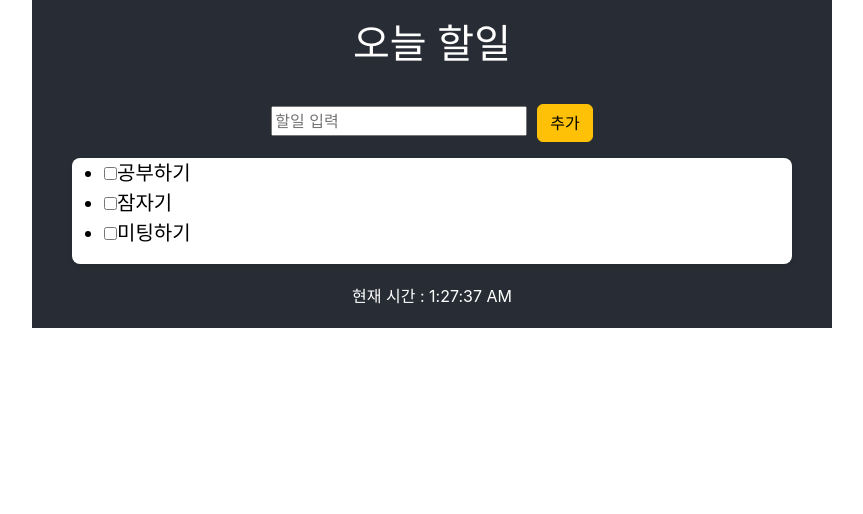
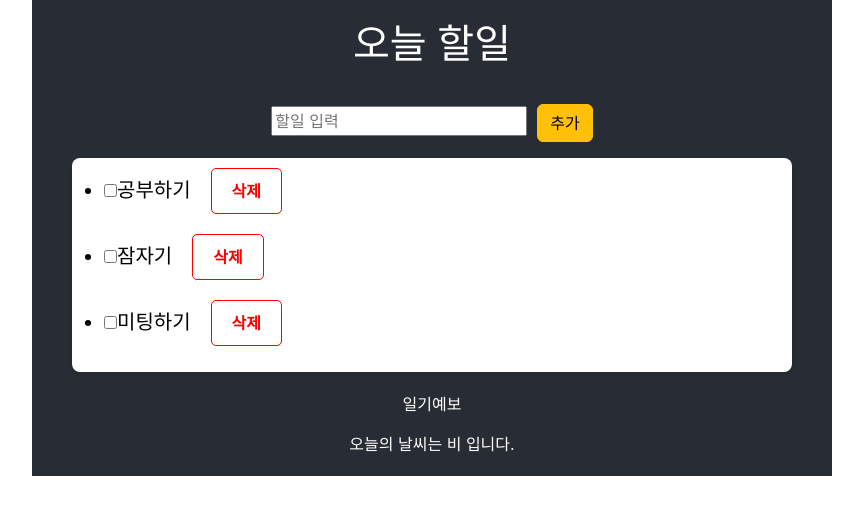
Before and after one commit to Kim-Hyunhee/todolist, a React (Create React App) app: page / in a window 1280 px wide. Shown: the top 514 px of the page, without its empty margins (208-1071 px from the left). Built offline with nearby package versions, Linux system fonts and the light colour scheme.

Commit message:
게시글 삭제, props 사용

```diff
--- a/src/App.css
+++ b/src/App.css
@@ -1,3 +1,15 @@
+.delbutton {
+  color: red;
+  background-color: white;
+  border: 1px solid red;
+  border-radius: 5px;
+  margin: 10px 20px;
+  padding: 10px 20px;
+  font-size: 16px;
+  font-weight: bold;
+  text-align: center;
+}
+
 .board {
   background-color: white;
   border-radius: 8px;
--- a/src/App.tsx
+++ b/src/App.tsx
@@ -3,13 +3,15 @@ import logo from "./logo.svg";
 import "./App.css";
 import TodoList from "./Todolist";
 import Clock from "./Timer";
+import MyWeather from "./MyWeather";
 
 function App() {
   let name = "리액트";
   return (
     <div className="container">
       <TodoList></TodoList>
-      <Clock></Clock>
+      {/* <Clock></Clock> */}
+      <MyWeather weather="비">일기예보</MyWeather>
     </div>
   );
 }
--- /dev/null
+++ b/src/MyWeather.tsx
@@ -0,0 +1,29 @@
+import React, { Component } from "react";
+
+interface MyProps {
+  weather: string;
+  children: React.ReactNode;
+}
+
+// const MyWeather: React.FC<MyProps> = (props) => {
+//   const { children, weather } = props;
+//   return (
+//     <div>
+//       {children} <p></p>
+//       오늘의 날씨는 {weather} 입니다.
+//     </div>
+//   );
+// };
+
+class MyWeather extends Component<MyProps> {
+  render() {
+    const { children, weather } = this.props;
+    return (
+      <div>
+        {children} <p></p>오늘의 날씨는 {weather} 입니다.
+      </div>
+    );
+  }
+}
+
+export default MyWeather;
--- a/src/Todolist.tsx
+++ b/src/Todolist.tsx
@@ -19,6 +19,9 @@ const TodoList: React.FC = () => {
 
   const [newTodo, setNewTodo] = useState<string>("");
 
+  const [showDetail, setShowDetail] = useState<boolean>(false);
+  const [selectedTodo, setSelectedTodo] = useState<Todo | null>(null);
+
   const handleCheckedChange = (itemId: number) => {
     setTodos((prevItems) =>
       prevItems.map((item) =>
@@ -32,6 +35,19 @@ const TodoList: React.FC = () => {
       setTodos([...todos, { id: Date.now(), text: newTodo, isChecked: false }]);
       setNewTodo("");
     }
+  };
+
+  const removeTodo = (id: number) => {
+    setTodos(todos.filter((todo) => todo.id !== id));
+  };
+
+  const handleTodoClick = (todo: Todo) => {
+    setShowDetail(true);
+    setSelectedTodo(todo);
+  };
+
+  const handleCloseDetail = () => {
+    setShowDetail(false);
   };
 
   return (
@@ -61,13 +77,19 @@ const TodoList: React.FC = () => {
                     handleCheckedChange(todo.id);
                   }}
                 ></input>
-                <span>
+                <span onClick={() => handleTodoClick(todo)}>
                   {todo.isChecked ? (
                     <del>{todo.text}</del>
                   ) : (
                     <span>{todo.text}</span>
                   )}
                 </span>
+                <button
+                  onClick={() => removeTodo(todo.id)}
+                  className="delbutton"
+                >
+                  삭제
+                </button>
               </li>
             ))}
           </ul>
```
